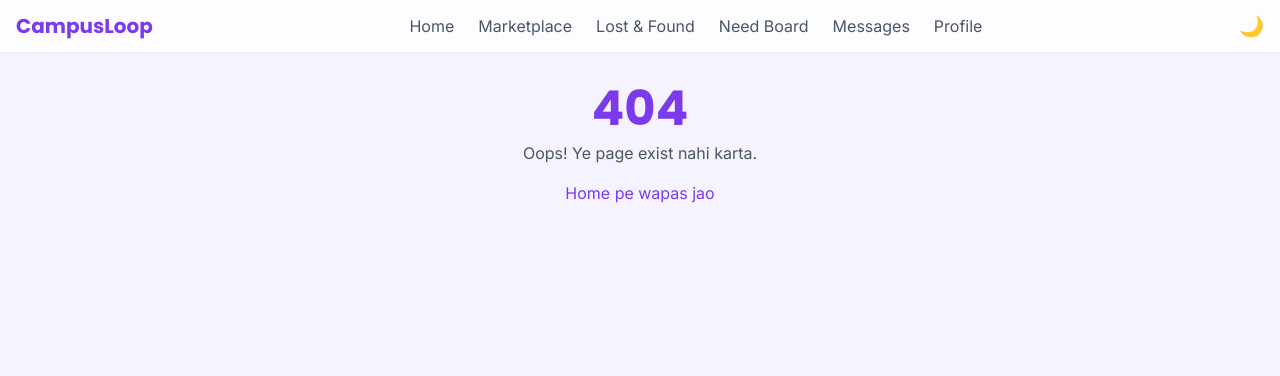
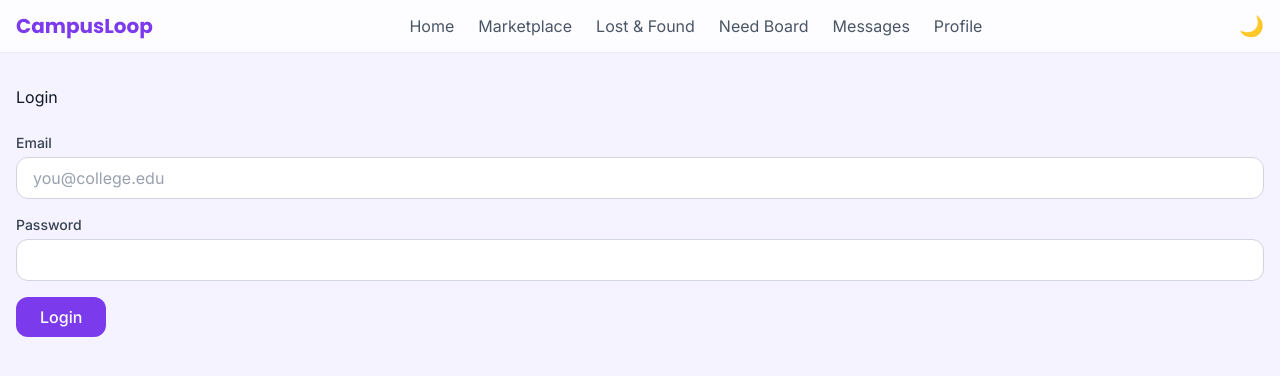
Before and after one commit to anjaligupta061/CampusLoop, a React (Vite) app in the folder client/: page /login in a window 1280 px wide. Before the commit this address had no page. Shown: the top 376 px of the page. Built offline with nearby package versions, Linux system fonts and the light colour scheme.

Commit message:
Day 7: dark mode polish, controlled inputs, Login form

```diff
--- a/client/src/App.jsx
+++ b/client/src/App.jsx
@@ -7,6 +7,7 @@ import NeedBoard from './pages/NeedBoard'
 import Messages from './pages/Messages'
 import NotFound from './pages/NotFound'
 import Profile from './pages/Profile'
+import Login from './pages/Login'
 
 function App() {
   return (
@@ -18,6 +19,7 @@ function App() {
         <Route path="/need-board" element={<NeedBoard />} />
         <Route path="/messages" element={<Messages />} />
         <Route path="/profile" element={<Profile />} />
+        <Route path="/login" element={<Login />} />
         <Route path="*" element={<NotFound />} />
       </Route>
     </Routes>
--- a/client/src/components/Input.jsx
+++ b/client/src/components/Input.jsx
@@ -1,14 +1,16 @@
-function Input ({label, id, type='text', placeholder}) {
+function Input ({label, id, type='text', placeholder, value, onChange}) {
     return (
         <div>
-            <label htmlFor={id} className="block text-sm font-medium text-gray-700">
+            <label htmlFor={id} className="block text-sm font-medium text-gray-700 dark:text-gray-300">
                 {label}
             </label>
             <input
                 id={id}
                 type={type}
                 placeholder={placeholder}
-                className="mt-1 w-full rounded-xl border border-gray-300 bg-white px-4 py-2 text-gray-900 outline-none focus:border-brand-600 focus:ring-2 focus:ring-brand-100"
+                value={value}
+                onChange={onChange}
+                className="mt-1 w-full rounded-xl border border-gray-300 bg-white px-4 py-2 text-gray-900 outline-none placeholder:text-gray-400 focus:border-brand-600 focus:ring-2 focus:ring-brand-100 dark:border-white/10 dark:bg-night-card dark:text-white dark:placeholder:text-gray-500 dark:focus:ring-brand-500/30"
             />
         </div>
     )
--- a/client/src/components/ListingCard.jsx
+++ b/client/src/components/ListingCard.jsx
@@ -12,17 +12,17 @@ function ListingCard({ title, price, type, condition, location }) {
   }
 
   return (
-    <div className="rounded-2xl border border-brand-100 bg-white p-4 shadow-sm">
+    <div className="rounded-2xl border border-brand-100 bg-white p-4 shadow-sm dark:border-white/10 dark:bg-night-card">
       <div className="flex items-center justify-between">
-        <span className="rounded-full bg-brand-100 px-3 py-1 text-xs font-medium text-brand-700">
+        <span className="rounded-full dark:bg-white/10 dark:text-brand-100 px-3 py-1 text-xs font-medium">
           {type}
         </span>
         <SaveButton />
       </div>
-      <h3 className="mt-3 font-heading text-lg font-semibold text-gray-900">{title}</h3>
+      <h3 className="mt-3 font-heading text-lg font-semibold dark:text-white">{title}</h3>
       <p className="mt-1 text-brand-600">{priceText}</p>
-      <p className="mt-1 text-sm text-gray-500">{condition} condition</p>
-      <p className="mt-1 text-sm text-gray-500">{location}</p>
+      <p className="mt-1 text-sm dark:text-gray-400">{condition}</p>
+      <p className="mt-1 text-sm dark:text-gray-400">{location}</p>
     </div>
   )
 }
--- a/client/src/pages/Home.jsx
+++ b/client/src/pages/Home.jsx
@@ -1,9 +1,13 @@
 import Button from '../components/Button'
 import ListingCard from '../components/ListingCard'
 import Input from '../components/Input'
+import { useState } from 'react'
 
 function Home() {
+  const[name, setName] = useState('')
+  const[email, setEmail] = useState('')
   return (
+
     <div>
       <h1 className="font-heading text-3xl font-bold text-brand-600">Home</h1>
       <p className="mt-2 text-gray-600 dark:text-gray-300">Landing page yahan banega.</p>
@@ -23,8 +27,23 @@ function Home() {
         </div>
 
       <div className="mt-8 max-w-sm space-y-4">
-        <Input label="Name" id="name" placeholder="Apna naam likho" />
-        <Input label="Email" id="email" type="email" placeholder="you@college.edu" />
+        <Input
+          label="Name"
+          id="name"
+          placeholder="Apna naam likho"
+          value={name}
+          onChange={(e) => setName(e.target.value)}
+        />
+        <p>Tumne likha: {name}</p>
+        <Input
+          label="Email"
+          id="email"
+          type="email"
+          placeholder="you@college.edu"
+          value={email}
+          onChange={(e) => setEmail(e.target.value)}
+        />
+        <p>Tumne likha: {email}</p>
         <Input label="Password" id="password" type="password" />
       </div>
     </div>
--- /dev/null
+++ b/client/src/pages/Login.jsx
@@ -0,0 +1,39 @@
+import { use, useState } from "react";
+import Input from "../components/Input";
+import Button from "../components/Button";
+
+function Login() {
+    const [email, setEmail] = useState('')
+    const [password, setPassword] = useState('')
+
+    function handleSubmit(e) {
+        e.preventDefault()
+    }
+
+    return (
+        <div>
+            <h1>Login</h1>
+
+            <form onSubmit={handleSubmit} className="mt-6 space-y-4">
+                <Input
+                    label="Email"
+                    id="email"
+                    type="email"
+                    placeholder="you@college.edu"
+                    value={email}
+                    onChange={(e) => setEmail(e.target.value)}
+                />
+                <Input
+                    label="Password"
+                    id="password"
+                    type="password"
+                    value={password}
+                    onChange={(e) => setPassword(e.target.value)}
+                />
+                <Button label="Login" />
+            </form>
+        </div>
+    )
+}
+
+export default Login
```
